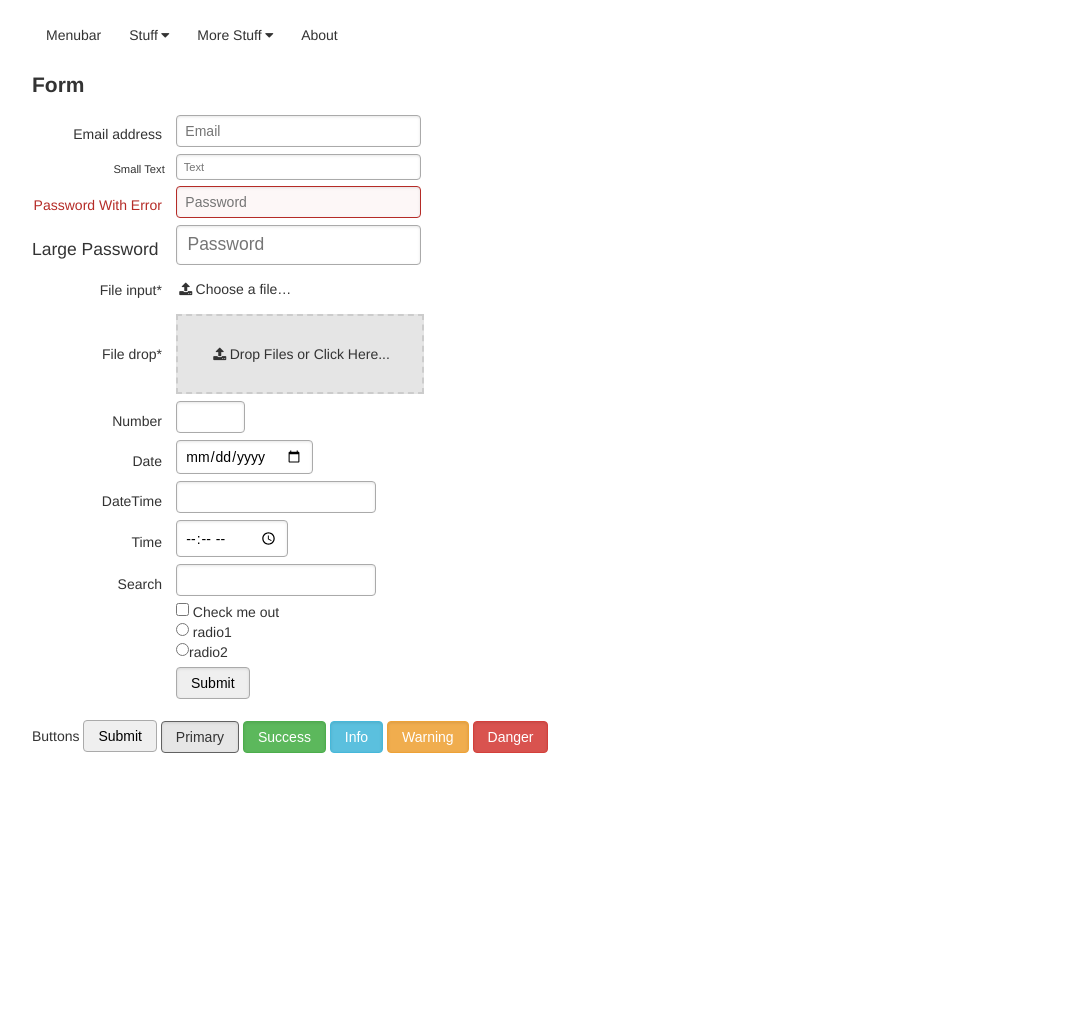
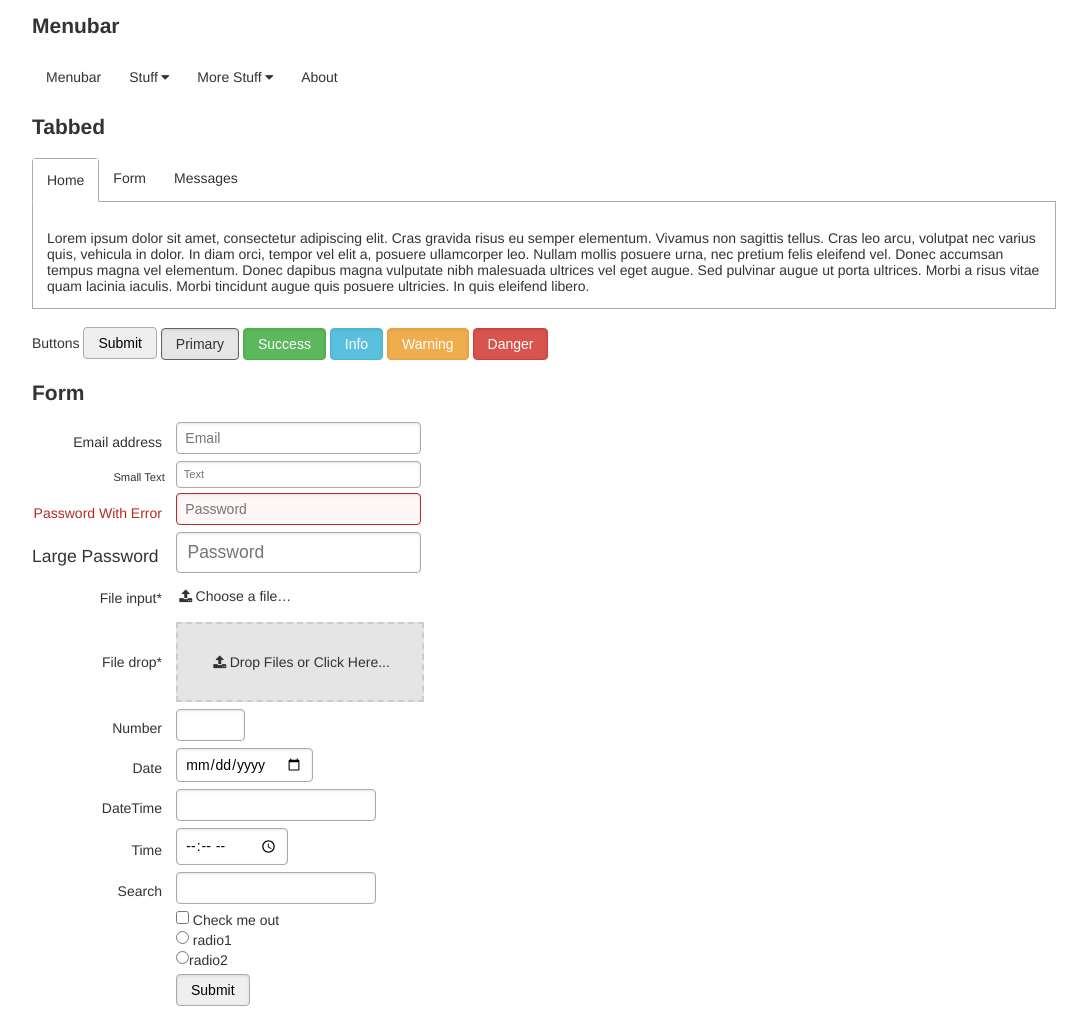
Before and after one commit to cmroanirgo/inviscss, a website: page docs/demo/themes.html in a window 1280 px wide. Shown: the part 1119-2129 px from the top of the page, without its empty margins (96-1183 px from the left). Before the commit the page ends 1876 px from the top, so only its background shows below. Drawn offline with Linux system fonts and the light colour scheme.

Commit message:
updated docs

```diff
--- a/docs/css/inviscss.css
+++ b/docs/css/inviscss.css
@@ -1917,6 +1917,7 @@ button:hover {
 .nav a,
 .dropdown-toggle ~ ul a,
 .tabs a {
+  outline: 0;
   display: block;
   position: relative;
   margin: 0;
--- a/docs/demo/themes.html
+++ b/docs/demo/themes.html
@@ -217,6 +217,40 @@
 	</div>
 	<div class="clear"></div>
 
+	<h2>Tabbed</h2>
+	<ul class="tabs">
+		  <li class="active"><a href="#tab-home">Home</a></li>
+		  <li><a href="#tab-profile">Form</a></li>
+		  <li><a href="#tab-messages">Messages</a></li>
+		</ul>
+		<div class="tab-content">
+			<div id="tab-home" class="active">
+				<p>Lorem ipsum dolor sit amet, consectetur adipiscing elit. Cras gravida risus eu semper elementum. Vivamus non sagittis tellus. Cras leo arcu, volutpat nec varius quis, vehicula in dolor. In diam orci, tempor vel elit a, posuere ullamcorper leo. Nullam mollis posuere urna, nec pretium felis eleifend vel. Donec accumsan tempus magna vel elementum. Donec dapibus magna vulputate nibh malesuada ultrices vel eget augue. Sed pulvinar augue ut porta ultrices. Morbi a risus vitae quam lacinia iaculis. Morbi tincidunt augue quis posuere ultricies. In quis eleifend libero. </p>
+			</div>
+			<div id="tab-profile">
+				<form class="aligned">
+					<div class="row"> <label for"form-name">Name</label><input id="form-name" placeholder="Name" type='text'></div>
+					<div class="row"> <label for"form-password">Password</label><input id="form-password" placeholder="Password" type="password"></div>
+					<div class="row"> <label for"form-email">Email</label><input id="form-email" placeholder="Email" type="email"></div>
+					<div class="row"> <label></label><input type="submit" class="primary" value="Submit"></div>
+				</form>
+			</div>
+			<div id="tab-messages">
+				Messages
+			</div>
+		</div>
+
+
+	<p>Buttons
+		<input type="submit" value="Submit">
+		<button class="primary">Primary</button>
+		<button class="success">Success</button>
+		<button class="info">Info</button>
+		<button class="warning">Warning</button>
+		<button class="danger">Danger</button>
+	</p>
+
+
 	<h2>Form</h2>
 	<form class="aligned">
 		<div class="row">
@@ -265,16 +299,6 @@
 			<label> </label><button type="submit">Submit</button>
 		</div>
 	</form>
-
-
-	<p>Buttons
-		<input type="submit" value="Submit">
-		<button class="primary">Primary</button>
-		<button class="success">Success</button>
-		<button class="info">Info</button>
-		<button class="warning">Warning</button>
-		<button class="danger">Danger</button>
-	</p>
 
 </div></section>
 <script>
--- a/docs/themes/inviscss-clean-dark.css
+++ b/docs/themes/inviscss-clean-dark.css
@@ -1932,6 +1932,7 @@ button:hover {
 .nav a,
 .dropdown-toggle ~ ul a,
 .tabs a {
+  outline: 0;
   display: block;
   position: relative;
   margin: 0;
@@ -2371,8 +2372,7 @@ footer,
   color: white;
 }
 .nav.menubar ul ul,
-.dropdown-toggle ~ ul,
-.tabs {
+.dropdown-toggle ~ ul {
   background-color: #222;
   color: #ccc;
 }
@@ -2417,6 +2417,20 @@ footer,
 }
 .nav.sidebar:not(.popup) li ul {
   padding-left: 1em;
+}
+.tabs {
+  position: relative;
+}
+.tabs > .active {
+  position: relative;
+  top: 1px;
+  background-color: #222;
+  border-bottom: 1px solid #222;
+}
+.tab-content {
+  background-color: #222;
+  border: 1px solid #4d4d4d;
+  padding: 1em;
 }
 @media only screen and (min-width: 48em) {
   .nav.sidebar.popup ul ul {
--- a/docs/themes/inviscss-clean-pale.css
+++ b/docs/themes/inviscss-clean-pale.css
@@ -1926,6 +1926,7 @@ button:hover {
 .nav a,
 .dropdown-toggle ~ ul a,
 .tabs a {
+  outline: 0;
   display: block;
   position: relative;
   margin: 0;
@@ -2365,8 +2366,7 @@ footer,
   color: #333;
 }
 .nav.menubar ul ul,
-.dropdown-toggle ~ ul,
-.tabs {
+.dropdown-toggle ~ ul {
   background-color: #ffffff;
   color: #333;
 }
@@ -2411,6 +2411,20 @@ footer,
 }
 .nav.sidebar:not(.popup) li ul {
   padding-left: 1em;
+}
+.tabs {
+  position: relative;
+}
+.tabs > .active {
+  position: relative;
+  top: 1px;
+  background-color: #ffffff;
+  border-bottom: 1px solid #ffffff;
+}
+.tab-content {
+  background-color: #ffffff;
+  border: 1px solid #aaa;
+  padding: 1em;
 }
 @media only screen and (min-width: 48em) {
   .nav.sidebar.popup ul ul {
--- a/docs/themes/inviscss-nature.css
+++ b/docs/themes/inviscss-nature.css
@@ -1926,6 +1926,7 @@ button:hover {
 .nav a,
 .dropdown-toggle ~ ul a,
 .tabs a {
+  outline: 0;
   display: block;
   position: relative;
   margin: 0;
@@ -2366,8 +2367,7 @@ footer,
   color: #333;
 }
 .nav.menubar ul ul,
-.dropdown-toggle ~ ul,
-.tabs {
+.dropdown-toggle ~ ul {
   background-color: #f7f7f7;
   color: #333;
 }
@@ -2416,6 +2416,20 @@ footer,
 }
 .nav.sidebar:not(.popup) li ul {
   padding-left: 1em;
+}
+.tabs {
+  position: relative;
+}
+.tabs > .active {
+  position: relative;
+  top: 1px;
+  background-color: #f7f7f7;
+  border-bottom: 1px solid #f7f7f7;
+}
+.tab-content {
+  background-color: #f7f7f7;
+  border: 1px solid #aaa;
+  padding: 1em;
 }
 @media only screen and (min-width: 48em) {
   .nav.sidebar.popup ul ul {
--- a/docs/themes/inviscss-office-blue.css
+++ b/docs/themes/inviscss-office-blue.css
@@ -1926,6 +1926,7 @@ button:hover {
 .nav a,
 .dropdown-toggle ~ ul a,
 .tabs a {
+  outline: 0;
   display: block;
   position: relative;
   margin: 0;
@@ -2366,8 +2367,7 @@ footer,
   color: #333;
 }
 .nav.menubar ul ul,
-.dropdown-toggle ~ ul,
-.tabs {
+.dropdown-toggle ~ ul {
   background-color: #f7f7f7;
   color: #333;
 }
@@ -2416,6 +2416,20 @@ footer,
 }
 .nav.sidebar:not(.popup) li ul {
   padding-left: 1em;
+}
+.tabs {
+  position: relative;
+}
+.tabs > .active {
+  position: relative;
+  top: 1px;
+  background-color: #f7f7f7;
+  border-bottom: 1px solid #f7f7f7;
+}
+.tab-content {
+  background-color: #f7f7f7;
+  border: 1px solid #aaa;
+  padding: 1em;
 }
 @media only screen and (min-width: 48em) {
   .nav.sidebar.popup ul ul {
--- a/docs/themes/inviscss-office-red.css
+++ b/docs/themes/inviscss-office-red.css
@@ -1926,6 +1926,7 @@ button:hover {
 .nav a,
 .dropdown-toggle ~ ul a,
 .tabs a {
+  outline: 0;
   display: block;
   position: relative;
   margin: 0;
@@ -2366,8 +2367,7 @@ footer,
   color: #333;
 }
 .nav.menubar ul ul,
-.dropdown-toggle ~ ul,
-.tabs {
+.dropdown-toggle ~ ul {
   background-color: #f7f7f7;
   color: #333;
 }
@@ -2416,6 +2416,20 @@ footer,
 }
 .nav.sidebar:not(.popup) li ul {
   padding-left: 1em;
+}
+.tabs {
+  position: relative;
+}
+.tabs > .active {
+  position: relative;
+  top: 1px;
+  background-color: #f7f7f7;
+  border-bottom: 1px solid #f7f7f7;
+}
+.tab-content {
+  background-color: #f7f7f7;
+  border: 1px solid #aaa;
+  padding: 1em;
 }
 @media only screen and (min-width: 48em) {
   .nav.sidebar.popup ul ul {
--- a/docs/themes/inviscss-strappy-dark.css
+++ b/docs/themes/inviscss-strappy-dark.css
@@ -1935,6 +1935,7 @@ button:hover {
 .nav a,
 .dropdown-toggle ~ ul a,
 .tabs a {
+  outline: 0;
   display: block;
   position: relative;
   margin: 0;
@@ -2374,8 +2375,7 @@ footer,
   color: #333;
 }
 .nav.menubar ul ul,
-.dropdown-toggle ~ ul,
-.tabs {
+.dropdown-toggle ~ ul {
   background-color: #f7f7f7;
   color: #333;
 }
@@ -2420,6 +2420,20 @@ footer,
 }
 .nav.sidebar:not(.popup) li ul {
   padding-left: 1em;
+}
+.tabs {
+  position: relative;
+}
+.tabs > .active {
+  position: relative;
+  top: 1px;
+  background-color: #f7f7f7;
+  border-bottom: 1px solid #f7f7f7;
+}
+.tab-content {
+  background-color: #f7f7f7;
+  border: 1px solid #aaa;
+  padding: 1em;
 }
 @media only screen and (min-width: 48em) {
   .nav.sidebar.popup ul ul {
--- a/docs/themes/inviscss-strappy.css
+++ b/docs/themes/inviscss-strappy.css
@@ -1926,6 +1926,7 @@ button:hover {
 .nav a,
 .dropdown-toggle ~ ul a,
 .tabs a {
+  outline: 0;
   display: block;
   position: relative;
   margin: 0;
@@ -2365,8 +2366,7 @@ footer,
   color: #333;
 }
 .nav.menubar ul ul,
-.dropdown-toggle ~ ul,
-.tabs {
+.dropdown-toggle ~ ul {
   background-color: #f7f7f7;
   color: #333;
 }
@@ -2411,6 +2411,20 @@ footer,
 }
 .nav.sidebar:not(.popup) li ul {
   padding-left: 1em;
+}
+.tabs {
+  position: relative;
+}
+.tabs > .active {
+  position: relative;
+  top: 1px;
+  background-color: #f7f7f7;
+  border-bottom: 1px solid #f7f7f7;
+}
+.tab-content {
+  background-color: #f7f7f7;
+  border: 1px solid #aaa;
+  padding: 1em;
 }
 @media only screen and (min-width: 48em) {
   .nav.sidebar.popup ul ul {
--- a/docs/themes/inviscss-ultra-blue.css
+++ b/docs/themes/inviscss-ultra-blue.css
@@ -1926,6 +1926,7 @@ button:hover {
 .nav a,
 .dropdown-toggle ~ ul a,
 .tabs a {
+  outline: 0;
   display: block;
   position: relative;
   margin: 0;
@@ -2367,8 +2368,7 @@ footer,
   box-shadow: 4px 4px 4px 0px rgba(0, 0, 0, 0.2);
 }
 .nav.menubar ul ul,
-.dropdown-toggle ~ ul,
-.tabs {
+.dropdown-toggle ~ ul {
   background-color: #fafafa;
   color: #333;
 }
@@ -2417,6 +2417,20 @@ footer,
 }
 .nav.sidebar:not(.popup) li ul {
   padding-left: 1em;
+}
+.tabs {
+  position: relative;
+}
+.tabs > .active {
+  position: relative;
+  top: 1px;
+  background-color: #fafafa;
+  border-bottom: 1px solid #fafafa;
+}
+.tab-content {
+  background-color: #fafafa;
+  border: 1px solid #aaa;
+  padding: 1em;
 }
 @media only screen and (min-width: 48em) {
   .nav.sidebar.popup ul ul {
```
Also changed, not shown: docs/demo/admin.html (+8 -3 lines), docs/css/inviscss.min.css, docs/demo/images/clean-dark-preview.png, docs/demo/images/clean-pale-preview.png, docs/demo/images/nature-preview.png, docs/demo/images/office-blue-preview.png, docs/demo/images/office-red-preview.png, docs/demo/images/strappy-dark-preview.png, docs/demo/images/strappy-preview.png, docs/demo/images/ultra-blue-preview.png, docs/themes/inviscss-clean-dark.min.css, docs/themes/inviscss-clean-pale.min.css, docs/themes/inviscss-nature.min.css, docs/themes/inviscss-office-blue.min.css, 4 more files.
